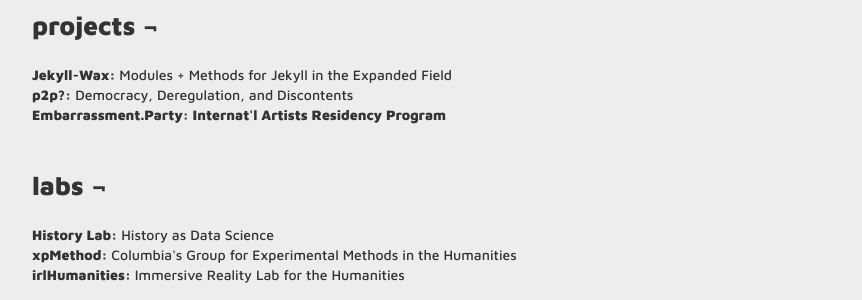
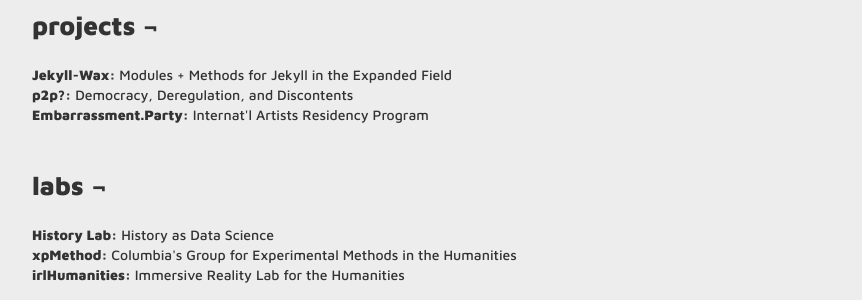
Before and after one commit to mnyrop/marii.info, a Jekyll site: the page built from index.html, in a window 1280 px wide. Shown: the part 420-720 px from the top of the page, without its empty margins (208-1070 px from the left). Built offline with Jekyll 4.4.1, drawn with Linux system fonts in a browser that asks for light colours; nearby versions of some CDN libraries; comment, search, counter and statistics services are not loaded.

Commit message:
fix bold

```diff
--- a/index.html
+++ b/index.html
@@ -15,7 +15,7 @@
 		<p>
 			<b><a href="/projects/wax" class="line-link">Jekyll-Wax</a>:</b> Modules + Methods for Jekyll in the Expanded Field<br>
 			<b><a href="/projects/p2p" class="line-link">p2p?</a>:</b> Democracy, Deregulation, and Discontents<br>
-			<b><a href="/projects/embarrassmentparty" class="line-link">Embarrassment.Party: Internat'l Artists Residency Program</a></b>
+			<b><a href="/projects/embarrassmentparty" class="line-link">Embarrassment.Party</a>:</b> Internat'l Artists Residency Program</b>
 		<p>
 		<!-- <ul>
 			<li>
```
